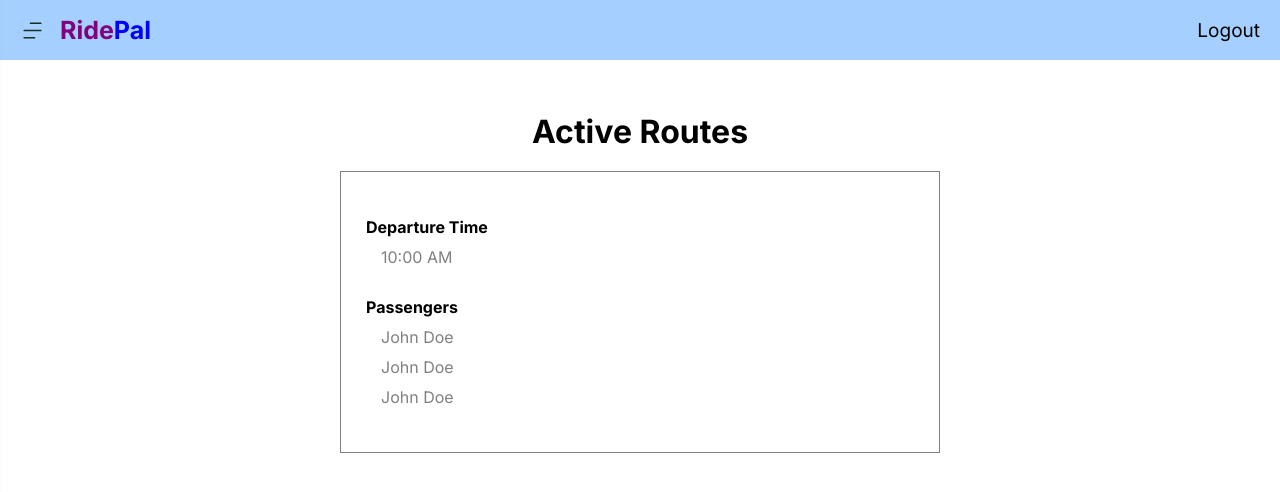
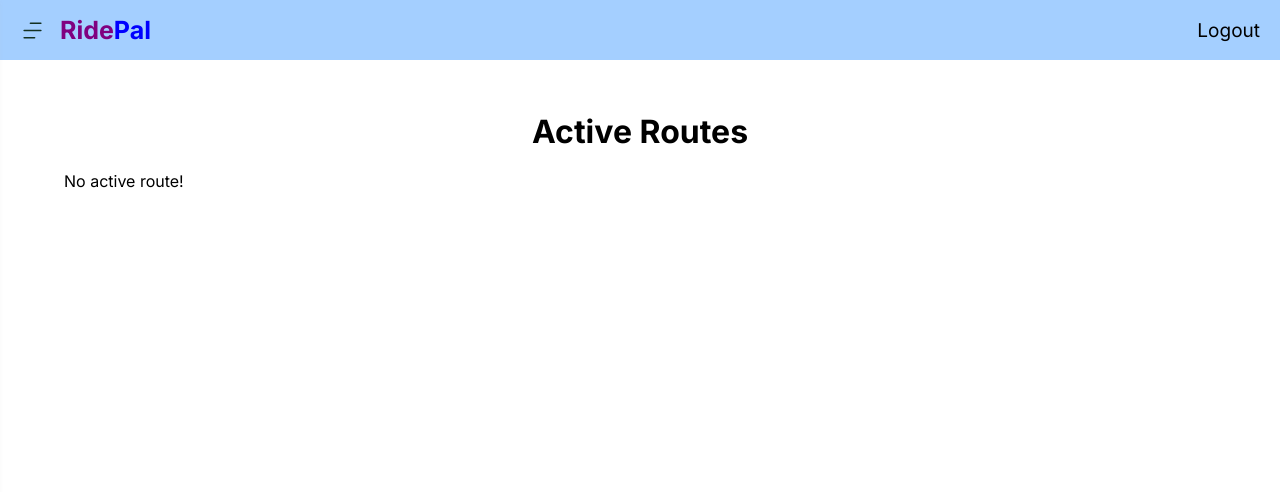
Before and after one commit to NkamaWilliams/ridepal, a Next.js app: page /dashboard/driver/routes in a window 1280 px wide. Shown: the top 492 px of the page. Built offline with nearby package versions, Linux system fonts and the light colour scheme; no server answers; sample sign-in values are in the browser's storage.

Commit message:
Removed: Placeholder route

```diff
--- a/src/app/dashboard/driver/routes/page.tsx
+++ b/src/app/dashboard/driver/routes/page.tsx
@@ -84,6 +84,7 @@ export default function Route(){
             {/* {viewRate && <Rate handleClick={closeRate}/>} */}
             <h1>Active Routes</h1>
 
+            {rideDetails != null &&
             <div className={styles.route}>
                 <div>
                     <p><b>Departure Time</b></p>
@@ -106,6 +107,9 @@ export default function Route(){
                     <Button functionality={() => {start()}} text="Start Ride"/>
                 </div>}
             </div>
+            }
+
+            {rideDetails == null && <p>No active route!</p>}
         </main>
     )
 }
```
